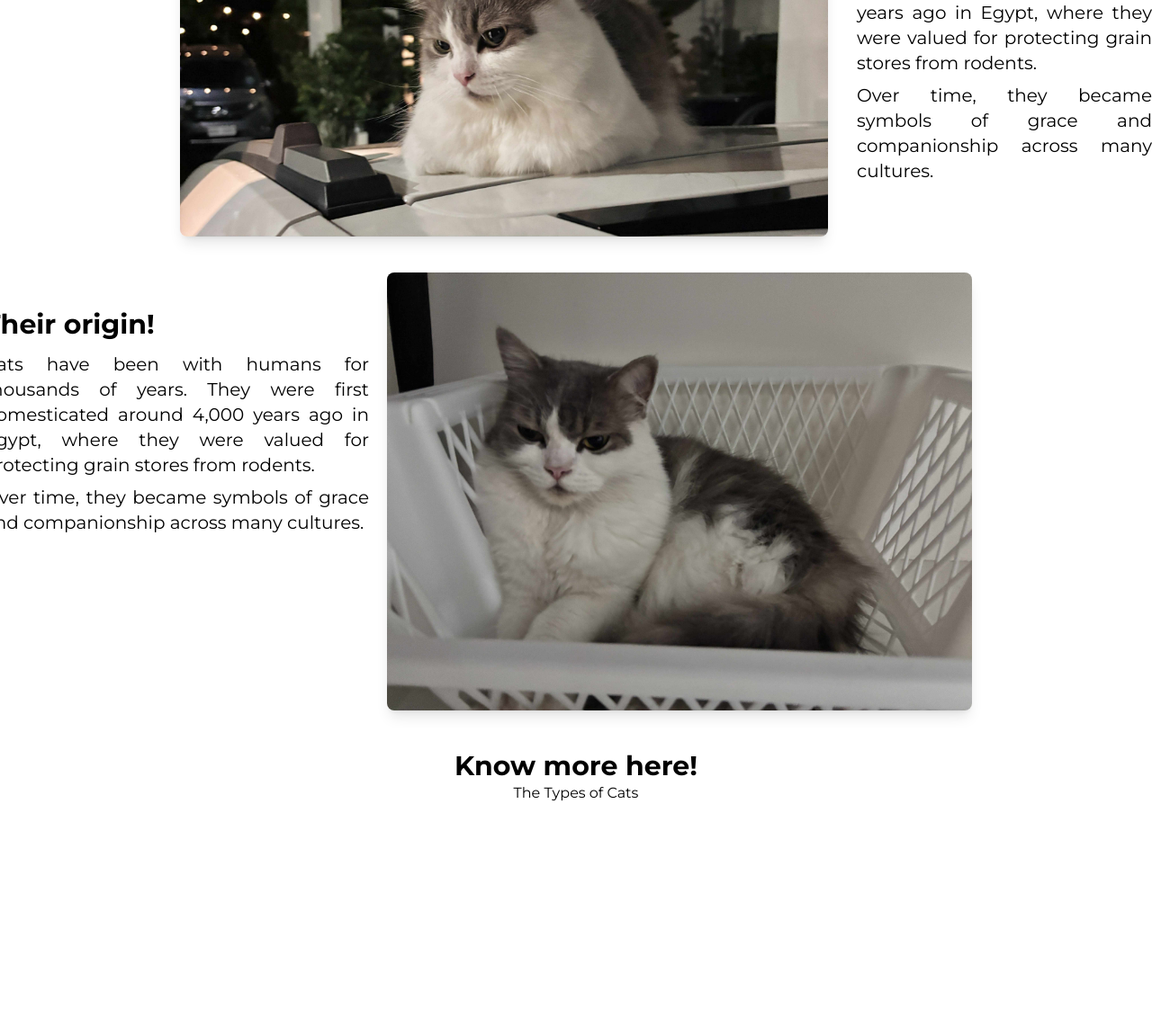
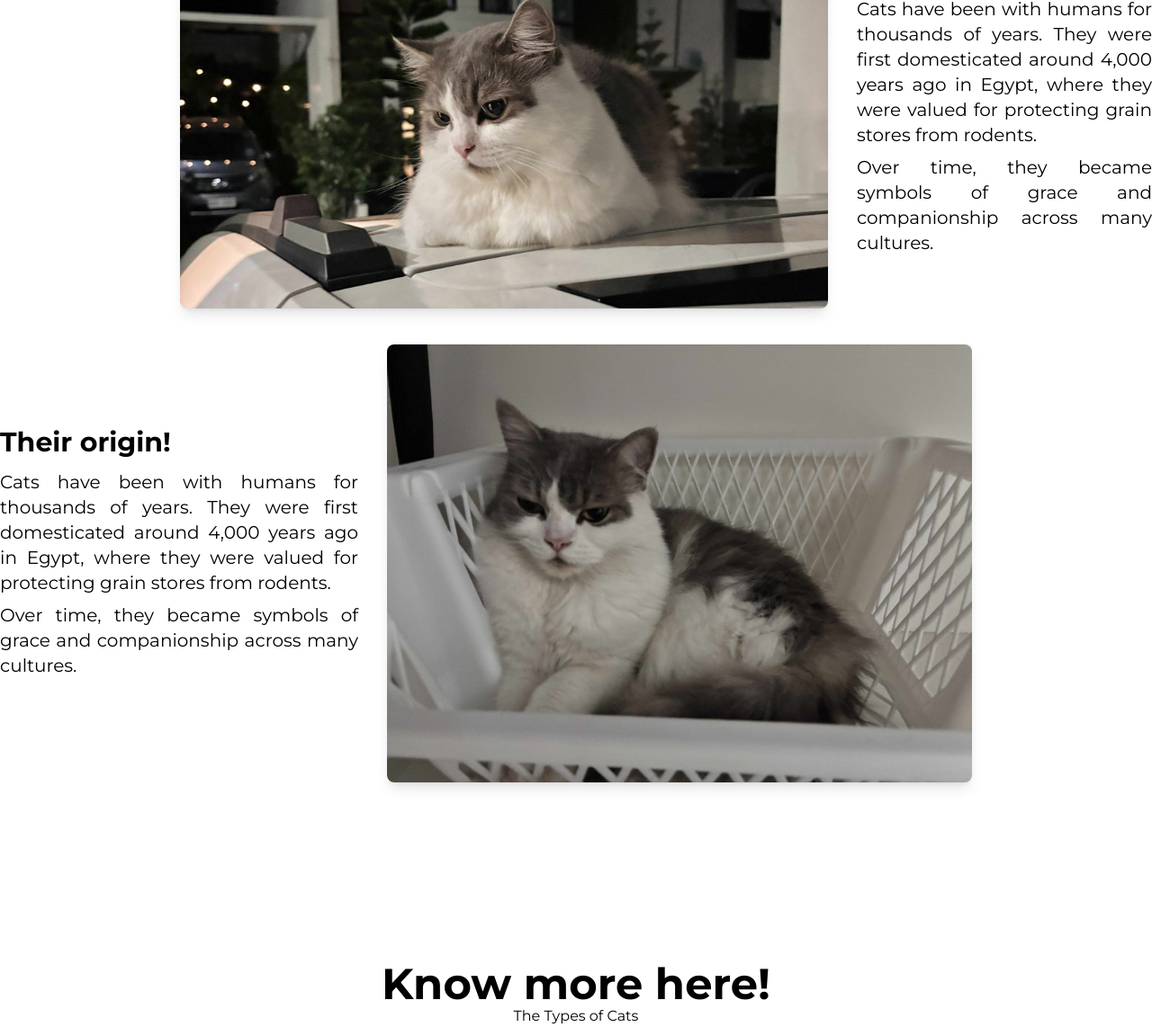
Before and after one commit to cyprine57/myWebvlog, a plain HTML site: page index.html in a window 1280 px wide. Shown: the part 391-1533 px from the top of the page at 90% size. Before the commit the page ends 1285 px from the top, so only its background shows below. Drawn offline with nearby package versions, Linux system fonts and the light colour scheme.

Commit message:
updatefiles

```diff
--- a/index.html
+++ b/index.html
@@ -25,7 +25,7 @@
         distinct personality.
       </p>
 
-<div class="flex flex-row md:flex-row items-center gap-8 text-justify">
+<div class="flex flex-row md:flex-row items-center gap-8 text-justify mt-20">
 
  <div class="flex-shrink-0 items-center mt-10 ml-50">
  <img src="abbu.jpg" alt="Cat" class="rounded-lg w-180 h-auto shadow-lg">
@@ -45,10 +45,7 @@
 
 <div class="flex flex-row items-center justify-end gap-8 mr-50 text-justify">
 
-  <div class="flex-shrink-0 mt-10">
-    <img src="abbubabie.jpg" alt="Cat" class="rounded-lg w-[650px] h-auto shadow-lg float-right">
-
-    <div class="float-right ml-5 md:max-w-md mt-10 pr-5">
+  <div class="md:max-w-md mt-10">
     <h2 class="text-3xl font-bold mb-3">Their origin!</h2>
     <p class="mb-2 text-xl">
       Cats have been with humans for thousands of years. They were first domesticated around
@@ -58,20 +55,20 @@
       Over time, they became symbols of grace and companionship across many cultures.
     </p>
   </div>
+
+  <div class="flex-shrink-0 mt-10">
+    <img src="abbubabie.jpg" alt="Cat" class="rounded-lg w-[650px] h-auto shadow-lg">
   </div>
 
 </div>
+</div>
 
-
-
-      <br>
-
-      <div class="text-center">
-        <h1 class="font-bold text-3xl mt-5">Know more here!</h1>
+<div class="mt-50 text-center">
+  <h1 class="font-bold text-5xl mt-5">Know more here!</h1>
 
         <a href="about.html">
           <button class="">The Types of Cats</button>
         </a>
-      </div>
+    </div>
   </body>
 </html>
```
